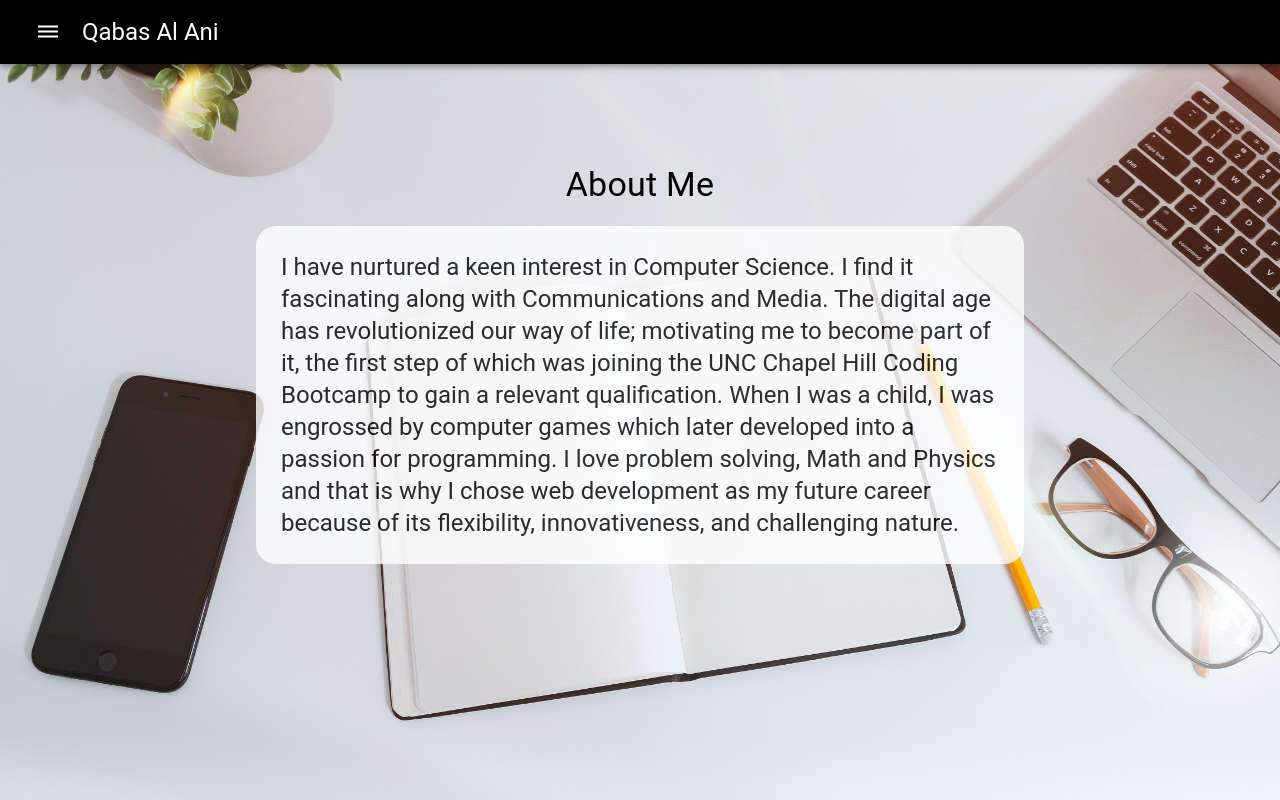
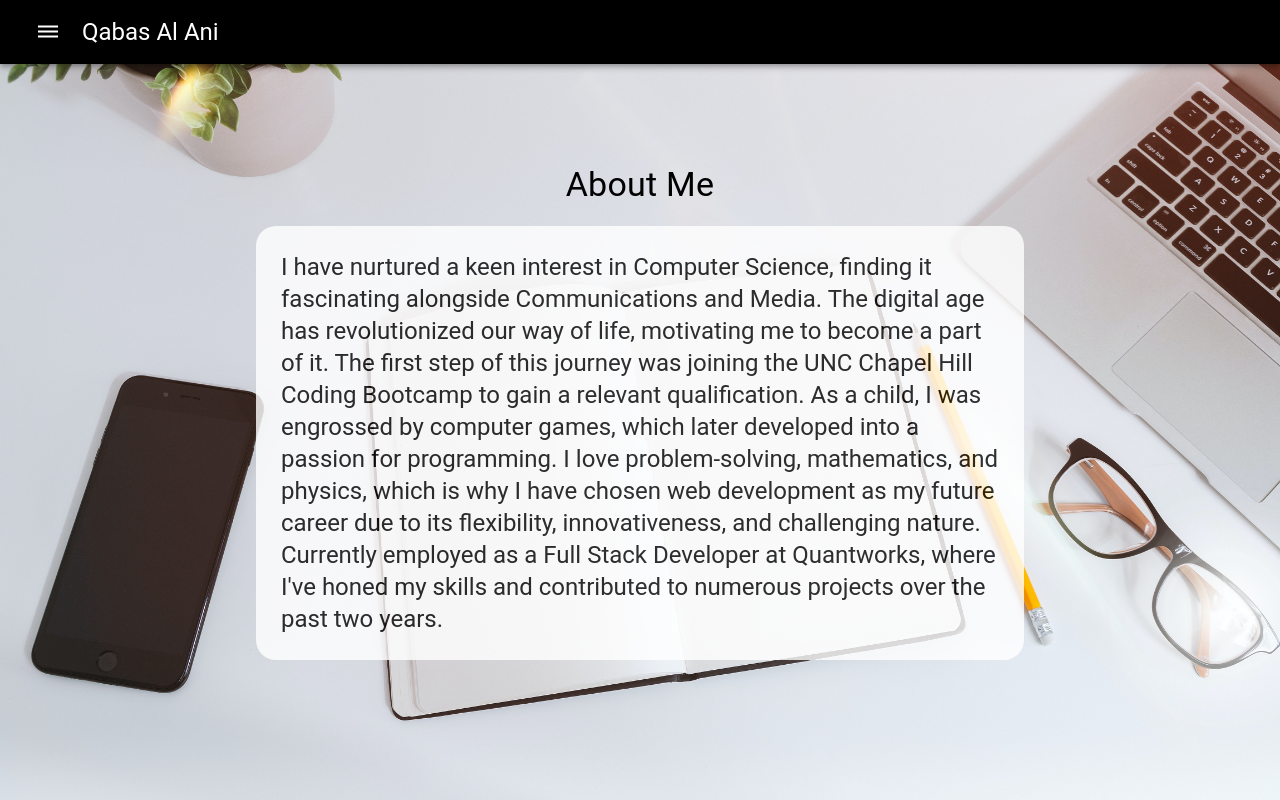
Before and after one commit to Qabas-al-ani/Personal_portfolio, a React (Create React App) app: page /#/about-me in a window 1280 px wide. Built offline with nearby package versions, Linux system fonts and the light colour scheme.

Commit message:
added new section

```diff
--- a/src/components/AboutMe.js
+++ b/src/components/AboutMe.js
@@ -37,15 +37,17 @@ const AboutMe = () => {
         </Typography>
         <br />
         <Typography className={classes.subtitle} variant="h5">
-          I have nurtured a keen interest in Computer Science. I find it
-          fascinating along with Communications and Media. The digital age has
-          revolutionized our way of life; motivating me to become part of it,
-          the first step of which was joining the UNC Chapel Hill Coding
-          Bootcamp to gain a relevant qualification. When I was a child, I was
-          engrossed by computer games which later developed into a passion for
-          programming. I love problem solving, Math and Physics and that is why
-          I chose web development as my future career because of its
-          flexibility, innovativeness, and challenging nature.
+          I have nurtured a keen interest in Computer Science, finding it
+          fascinating alongside Communications and Media. The digital age has
+          revolutionized our way of life, motivating me to become a part of it.
+          The first step of this journey was joining the UNC Chapel Hill Coding
+          Bootcamp to gain a relevant qualification. As a child, I was engrossed
+          by computer games, which later developed into a passion for
+          programming. I love problem-solving, mathematics, and physics, which
+          is why I have chosen web development as my future career due to its
+          flexibility, innovativeness, and challenging nature. Currently
+          employed as a Full Stack Developer at Quantworks, where I've honed my
+          skills and contributed to numerous projects over the past two years.
         </Typography>
       </Box>
     </>
--- a/src/components/Header.js
+++ b/src/components/Header.js
@@ -33,7 +33,7 @@ const Header = () => {
   return (
     <Box className={classes.typedContainer}>
       <Grid container justifyContent="center">
-        <Avatar  className={classes.avatar} src={avatar} alt="Qabas Al Ani" />
+        <Avatar className={classes.avatar} src={avatar} alt="Qabas Al Ani" />
       </Grid>
       <Typography className={classes.title} variant="h4">
         <Typed
@@ -48,8 +48,6 @@ const Header = () => {
           style={{ textShadow: "white 1px 0 5px" }}
           strings={[
             "Full Stack Web Developer",
-            "Graduate of the UNC Chapel Hill Coding Boot Camp",
-            "MERN Stack",
             "Love developing apps and websites with a focus on mobile-first design",
           ]}
           typeSpeed={40}
--- a/src/components/Resume.js
+++ b/src/components/Resume.js
@@ -148,8 +148,33 @@ const Resume = () => {
             variant="h2"
             className={`${classes.timeLineYear} ${classes.timeLineItem} `}
           >
-            2021
+            2024
           </Typography>
+          <Box component="div" className={classes.timeLineItem} id="bootcamp">
+            <Typography
+              variant="h5"
+              align="right"
+              className={classes.subHeading}
+            >
+              Quantworks.Inc
+            </Typography>
+            <Typography variant="body1" align="right">
+              Full Stack Developer
+            </Typography>
+            <br />
+            <Typography variant="subtitle1" align="right">
+              Currently employed as a Full Stack Developer at Quantworks, where
+              I've honed my skills and contributed to numerous projects over the
+              past two years.
+            </Typography>
+          </Box>
+          <Typography
+            variant="h2"
+            className={`${classes.timeLineYear} ${classes.timeLineItem} `}
+          >
+            2022
+          </Typography>
+
           <Box component="div" className={classes.timeLineItem} id="bootcamp">
             <Typography
               variant="h5"
```
Also changed, not shown: 1 other file (tests, documents, lock files or other folders).
